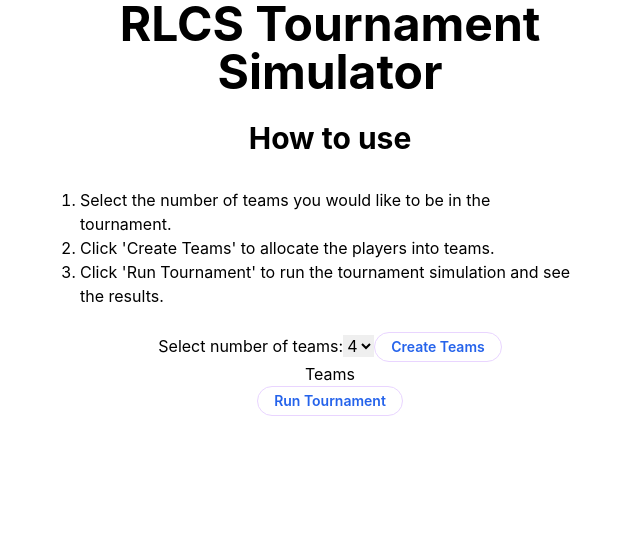
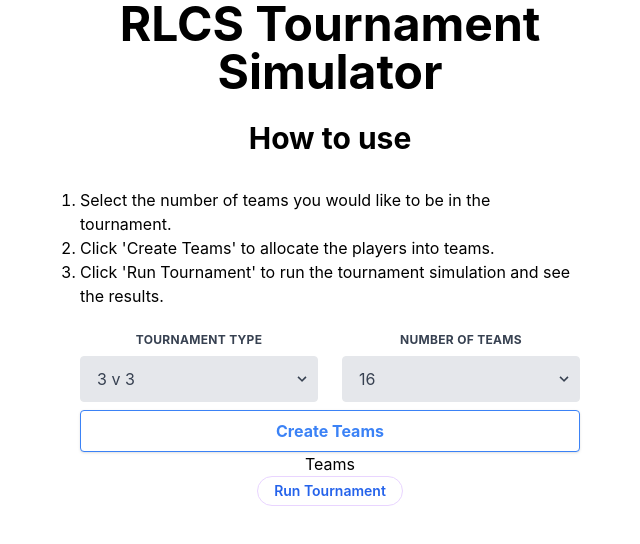
Before and after one commit to alexmitchelldev/rlcs-tournament-react, a React (Create React App) app: page / in a window 1280 px wide. Shown: the top 544 px of the page, without its empty margins (310-950 px from the left). Built offline with nearby package versions, Linux system fonts and the light colour scheme.

Commit message:
Replace RunTournament with SetupTournament component

```diff
--- a/src/App.js
+++ b/src/App.js
@@ -2,7 +2,7 @@ import "./index.css";
 import Header from "./components/Header";
 import { players } from "./components/Players";
 import Teams from "./components/Teams";
-import RunTournament from "./components/RunTournament";
+import SetupTournament from "./components/SetupTournament";
 import TournamentResult from "./components/TournamentResult";
 import { useState } from "react";
 
@@ -65,7 +65,8 @@ function App() {
     {/* https://daily-dev-tips.com/posts/center-elements-with-tailwind-css/ */}
       <div style={{width: "500px", margin: "0 auto"}} className="text-center">
         <Header />
-        <RunTournament createTeams={createTeams} />
+        <SetupTournament createTeams={createTeams} />
+        {/* <br></br> */}
         <Teams teams={teams} />
         <TournamentResult
           run={run}
--- a/src/components/RunTournament.js
+++ /dev/null
@@ -1,22 +0,0 @@
-import Button from "react-bootstrap/Button";
-
-const RunTournament = (props) => {
-  return (
-    <>
-      <label for="number-of_teams">Select number of teams:</label>
-      <select name="number-of-teams" id="number-of-teams">
-        <option value="4">4</option>
-        {/* <option value="8">8</option> */}
-        {/* <option value="16">16</option> */}
-      </select>
-      <button
-        onClick={props.createTeams}
-        className="px-4 py-1 text-sm text-blue-600 font-semibold rounded-full border border-purple-200 hover:text-white hover:bg-blue-500 hover:border-transparent"
-      >
-        Create Teams
-      </button>
-    </>
-  );
-};
-
-export default RunTournament;
--- /dev/null
+++ b/src/components/SetupTournament.js
@@ -0,0 +1,85 @@
+const SetupTournament = (props) => {
+  return (
+    <>
+      <form
+        onSubmit={(e) => {
+          e.preventDefault();
+          props.createTeams();
+        }}
+        id="setup-tournament"
+        className="w-full max-w-lg"
+      >
+        <div className="flex flex-wrap -mx-3 mb-2">
+          <div className="w-full md:w-1/2 px-3 mb-6 md:mb-0">
+            <label
+              className="block uppercase tracking-wide text-gray-700 text-xs font-bold mb-2"
+              for="grid-state"
+            >
+              Tournament Type
+            </label>
+            <div className="relative">
+              <select
+                className="block appearance-none w-full bg-gray-200 border border-gray-200 text-gray-700 py-3 px-4 pr-8 rounded leading-tight focus:outline-none focus:bg-white focus:border-gray-500"
+                id="grid-state"
+              >
+                <option>3 v 3</option>
+                <option>2 v 2</option>
+                <option>1 v 1</option>
+              </select>
+              <div className="pointer-events-none absolute inset-y-0 right-0 flex items-center px-2 text-gray-700">
+                <svg
+                  className="fill-current h-4 w-4"
+                  xmlns="http://www.w3.org/2000/svg"
+                  viewBox="0 0 20 20"
+                >
+                  <path d="M9.293 12.95l.707.707L15.657 8l-1.414-1.414L10 10.828 5.757 6.586 4.343 8z" />
+                </svg>
+              </div>
+            </div>
+          </div>
+          <div className="w-full md:w-1/2 px-3 mb-6 md:mb-0">
+            <label
+              className="block uppercase tracking-wide text-gray-700 text-xs font-bold mb-2"
+              for="grid-state"
+            >
+              Number of teams
+            </label>
+            <div className="relative">
+              <select
+                className="block appearance-none w-full bg-gray-200 border border-gray-200 text-gray-700 py-3 px-4 pr-8 rounded leading-tight focus:outline-none focus:bg-white focus:border-gray-500"
+                id="grid-state"
+              >
+                <option>16</option>
+                <option>8</option>
+                <option>4</option>
+              </select>
+              <div className="pointer-events-none absolute inset-y-0 right-0 flex items-center px-2 text-gray-700">
+                <svg
+                  className="fill-current h-4 w-4"
+                  xmlns="http://www.w3.org/2000/svg"
+                  viewBox="0 0 20 20"
+                >
+                  <path d="M9.293 12.95l.707.707L15.657 8l-1.414-1.414L10 10.828 5.757 6.586 4.343 8z" />
+                </svg>
+              </div>
+            </div>
+          </div>
+        </div>
+        <div className="md:items-center">
+          <div className="w-full"></div>
+          <div className="w-full">
+            <button
+              className="shadow bg-white hover:bg-blue-400 hover:text-white border border-blue-500 focus:shadow-outline focus:outline-none text-blue-500 font-bold py-2 px-4 rounded w-full"
+              form="setup-tournament"
+              value="Submit"
+            >
+              Create Teams
+            </button>
+          </div>
+        </div>
+      </form>
+    </>
+  );
+};
+
+export default SetupTournament;
```
